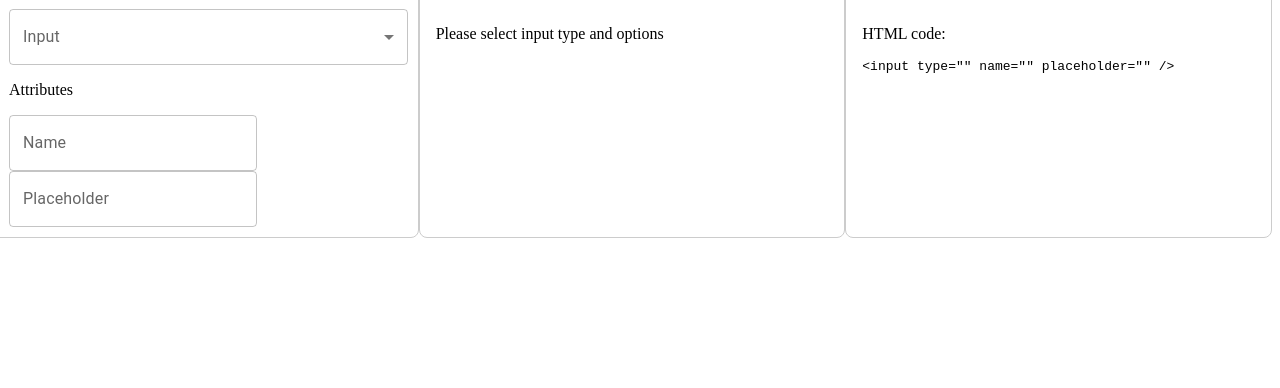
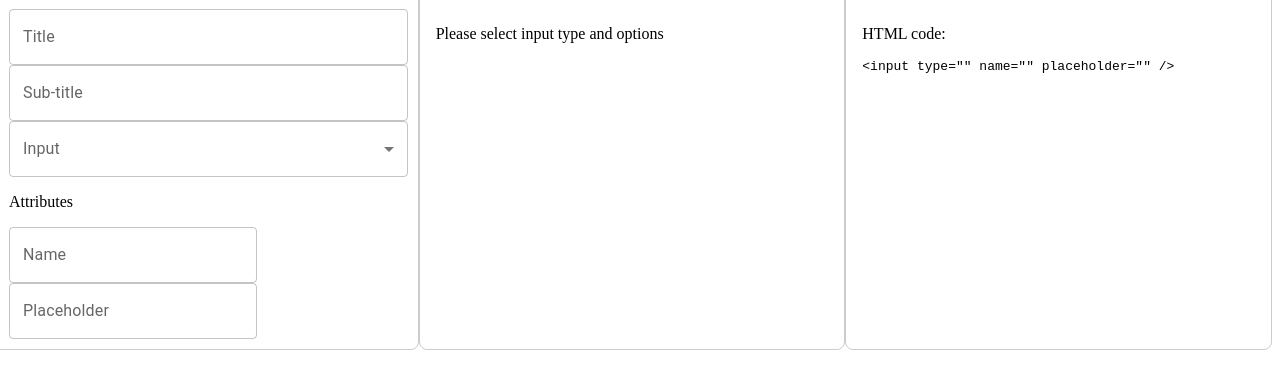
Before and after one commit to Divvyeshh/low-code, a React (Create React App) app: page / in a window 1280 px wide. Shown: the top 388 px of the page. Built offline with nearby package versions, Linux system fonts and the light colour scheme.

Commit message:
Title feature

```diff
--- a/src/components/Dash.js
+++ b/src/components/Dash.js
@@ -3,6 +3,7 @@ import './Dash.css';
 import InputOptions from './inputOptions';
 import GeneratedCode from './GenerateHTML';
 import InputBoxRenderer from './renderInput';
+import Title from './title';
 import Grid from '@mui/material/Grid';
 
 class Dash extends Component {
@@ -12,6 +13,8 @@ class Dash extends Component {
       type: '',
       placeholder: '',
       name: '',
+      formTitle: '',
+      subTitle: '',
     };
   }
 
@@ -33,6 +36,18 @@ class Dash extends Component {
     });
   };
 
+  handleFormTitle = (event) => {
+    this.setState({
+      formTitle: event.target.value,
+    })
+  }
+
+  handleSubtitle = (event) => {
+    this.setState({
+      subTitle: event.target.value,
+    })
+  }
+
   generateInputCode = () => {
     return `<input type="${this.state.type}" name="${this.state.name}" placeholder="${this.state.placeholder}" />`;
   };
@@ -43,6 +58,7 @@ class Dash extends Component {
       <Grid container spacing={2}>
 
         <Grid item xs={4} className='column'>
+          <Title formTitle={this.state.formTitle} handleFormTitle={this.handleFormTitle} subTitle={this.state.subTitle} handleSubtitle={this.handleSubtitle}/>
           <InputOptions
             type={this.state.type}
             handleType={this.handleType}
@@ -56,6 +72,8 @@ class Dash extends Component {
             type={this.state.type}
             name={this.state.name}
             placeholder={this.state.placeholder}
+            formTitle={this.state.formTitle}
+            subTitle={this.state.subTitle}
           />
         </Grid>
 
--- a/src/components/renderInput.js
+++ b/src/components/renderInput.js
@@ -3,10 +3,14 @@ import TextField from '@mui/material/TextField';
 
 class InputBoxRenderer extends Component {
   render() {
-    const { type, name, placeholder } = this.props;
+    const { type, name, placeholder, formTitle, subTitle } = this.props;
 
-    if (type && name && placeholder) {
+    if (type && name && placeholder && formTitle) {
       return (
+        <>
+            <h1>FORM PREVIEW</h1>
+            <h1>{formTitle}</h1>
+            <h3>{subTitle}</h3>
             <TextField
             id="outlined-basic"
             label={name}
@@ -15,6 +19,7 @@ class InputBoxRenderer extends Component {
             fullWidth
             placeholder={placeholder}
             />
+        </>
       );
     } else {
       return <p>Please select input type and options</p>;
--- /dev/null
+++ b/src/components/title.js
@@ -0,0 +1,33 @@
+import TextField from '@mui/material/TextField';
+import React, { Component } from 'react';
+
+class Title extends Component{
+    render(){
+        const { formTitle, handleFormTitle, subTitle, handleSubtitle } = this.props;
+        return(
+            <>
+                <TextField
+                    id="outlined-basic"
+                    label='Title'
+                    variant="outlined"
+                    type='text'
+                    fullWidth
+                    value={formTitle}
+                    onChange={handleFormTitle}
+                />
+
+                <TextField
+                    id="outlined-basic"
+                    label='Sub-title'
+                    variant="outlined"
+                    type='text'
+                    fullWidth
+                    value={subTitle}
+                    onChange={handleSubtitle}
+                />
+            </>
+        )
+    }
+}
+
+export default Title;
```
Lines whose indentation alone changed are shown as unchanged.
